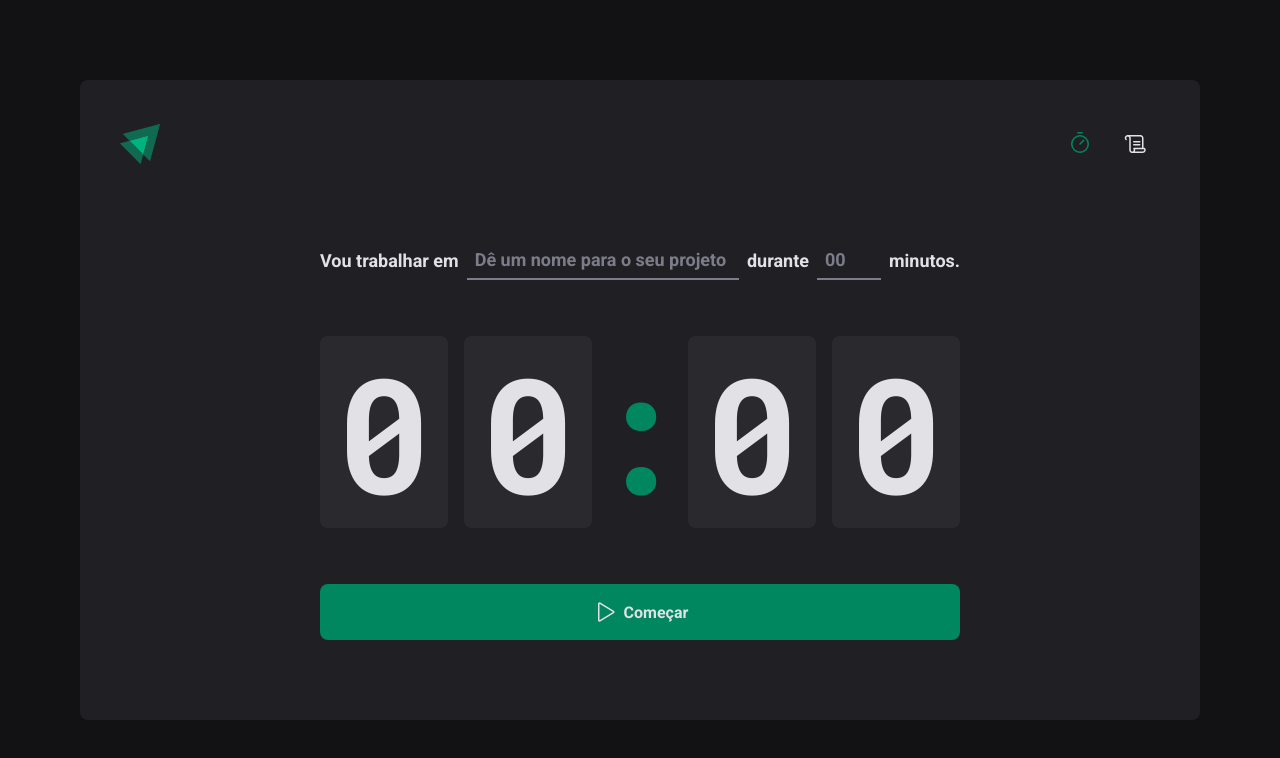
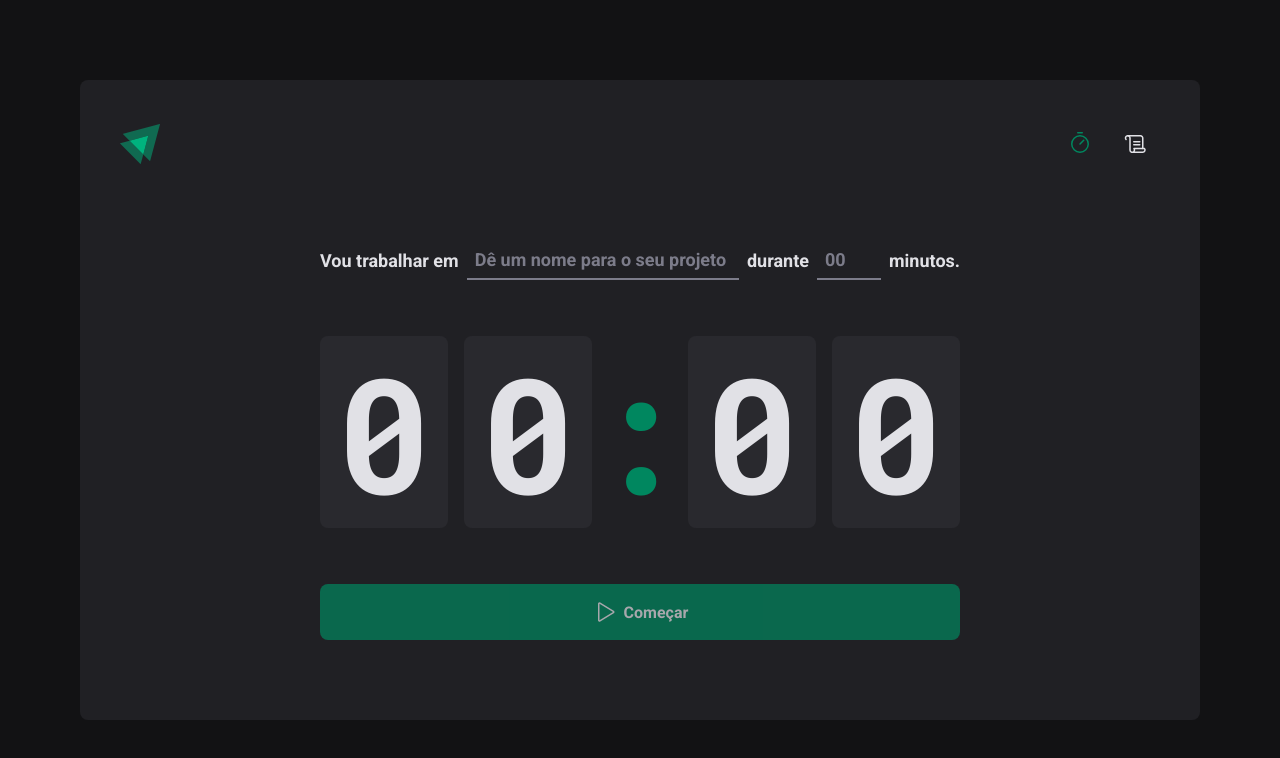
Before and after one commit to wesleysan7os/timer-app, a React (Vite) app: page / in a window 1280 px wide. Shown: the top 758 px of the page. Built offline with nearby package versions, Linux system fonts and the light colour scheme.

Commit message:
feat: use react hook form for task registration

```diff
--- a/package.json
+++ b/package.json
@@ -16,6 +16,7 @@
     "phosphor-react": "^1.4.1",
     "react": "^18.2.0",
     "react-dom": "^18.2.0",
+    "react-hook-form": "^7.49.3",
     "react-router-dom": "^6.21.0",
     "styled-components": "^6.1.1"
   },
--- a/src/pages/Home/index.tsx
+++ b/src/pages/Home/index.tsx
@@ -1,3 +1,4 @@
+import { useForm } from 'react-hook-form'
 import { Play } from 'phosphor-react'
 import {
   FormContainer,
@@ -10,15 +11,25 @@
 } from './styles'
 
 export function Home() {
+  const { register, handleSubmit, watch } = useForm()
+
+  const handleCreationNewCycle = (data: any) => {
+    console.log(data)
+  }
+
+  const task = watch('task')
+  const isSubmitDisabled = !task
+
   return (
     <HomeContainer>
-      <form action="">
+      <form onSubmit={handleSubmit(handleCreationNewCycle)} action="">
         <FormContainer>
           <label htmlFor="task">Vou trabalhar em</label>
           <TaskInput
             id="task"
             list="task-suggestions"
             placeholder="Dê um nome para o seu projeto"
+            {...register('task')}
           />
 
           <datalist id="task-suggestions">
@@ -36,6 +47,7 @@
             step={5}
             min={5}
             max={60}
+            {...register('minutesAmount', { valueAsNumber: true })}
           />
 
           <span>minutos.</span>
@@ -49,7 +61,7 @@
           <span>0</span>
         </CountdownContainer>
 
-        <StartCountdownButton type="submit">
+        <StartCountdownButton disabled={isSubmitDisabled} type="submit">
           <Play size={24} />
           Começar
         </StartCountdownButton>
```
Also changed, not shown: 1 other file (tests, documents, lock files or other folders).
